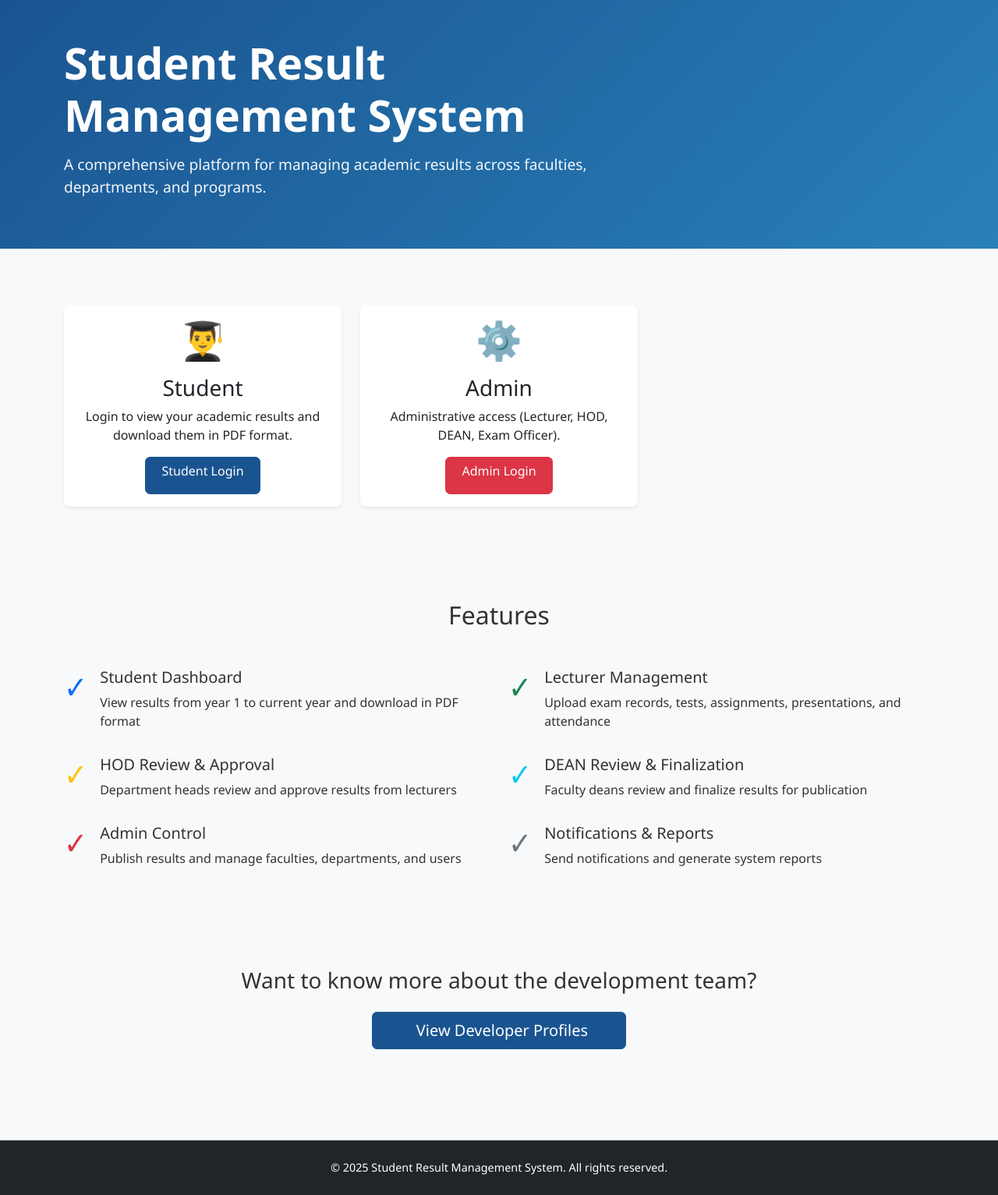
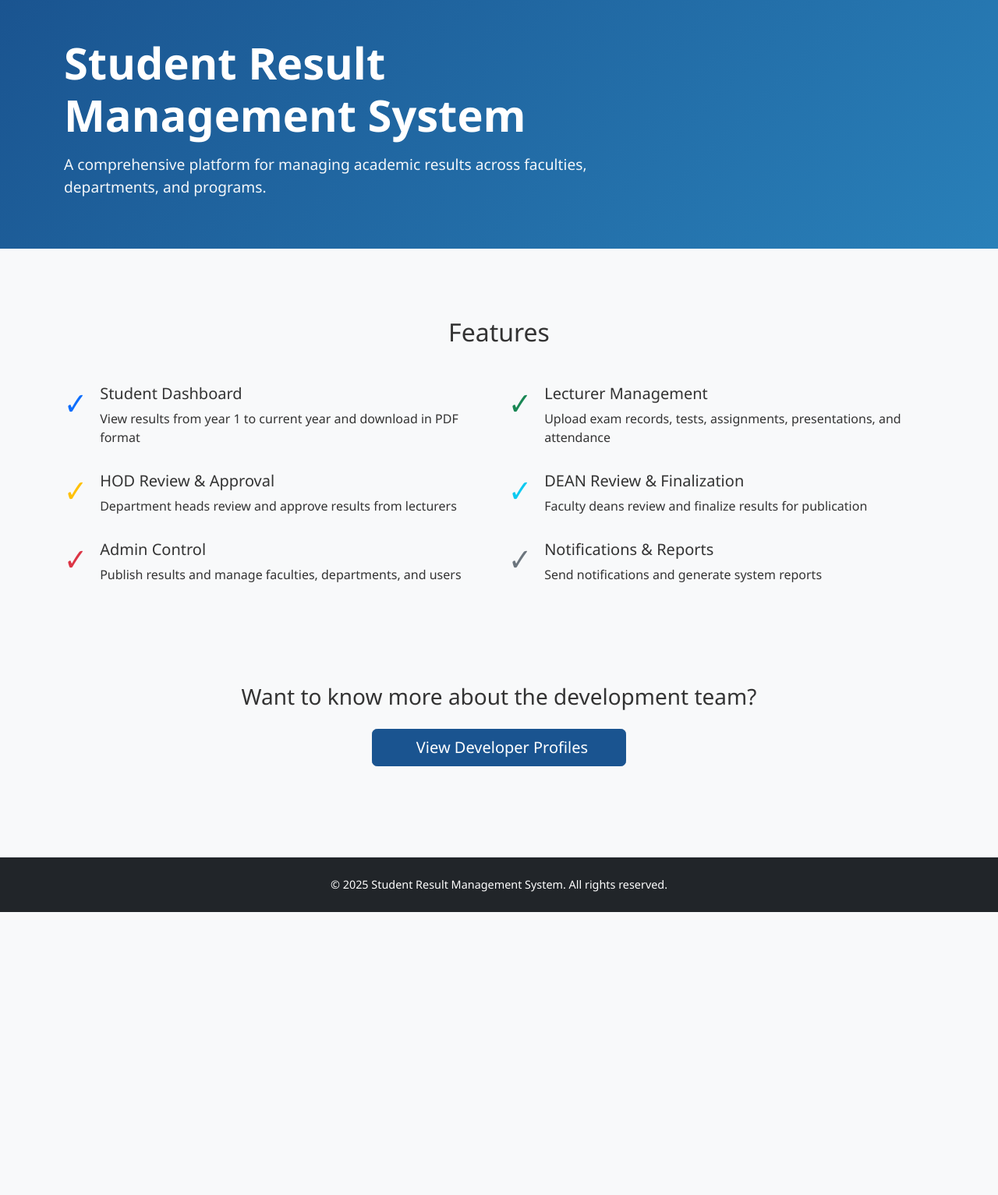
Before and after one commit to Kekeni-hub/etusl-result, a Django app: page / in a window 1280 px wide. Shown: the part 147-1680 px from the top of the page at 78% size. After the commit the page ends 1317 px from the top, so only its background shows below. Run offline with Django 5.2, Linux system fonts and the light colour scheme; a user stored in the database is signed in; data comes from the database, SQL or seed files in the repository; some libraries are stand-ins or nearby versions.

Commit message:
feat: move login options from home page to topbar dropdown menu

```diff
--- a/templates/base.html
+++ b/templates/base.html
@@ -174,8 +174,26 @@
                             </li>
                         {% endif %}
                     {% else %}
+                        <!-- Student Login -->
                         <li class="nav-item">
-                            <a class="nav-link" href="{% url 'home' %}">Home</a>
+                            <a class="nav-link" href="{% url 'student_login' %}">
+                                <i class="fas fa-user-graduate me-1"></i>Student
+                            </a>
+                        </li>
+
+                        <!-- Admin Dropdown -->
+                        <li class="nav-item dropdown">
+                            <a class="nav-link dropdown-toggle" href="#" id="adminDropdown" role="button" data-bs-toggle="dropdown" aria-expanded="false">
+                                <i class="fas fa-user-tie me-1"></i>Admin
+                            </a>
+                            <ul class="dropdown-menu dropdown-menu-end" aria-labelledby="adminDropdown">
+                                <li><a class="dropdown-item" href="{% url 'admin_portal' %}">All Admin Types</a></li>
+                                <li><hr class="dropdown-divider"></li>
+                                <li><a class="dropdown-item" href="{% url 'admin_login' %}">Exam Officer</a></li>
+                                <li><a class="dropdown-item" href="{% url 'lecturer_login' %}">Lecturer</a></li>
+                                <li><a class="dropdown-item" href="{% url 'hod_login' %}">HOD</a></li>
+                                <li><a class="dropdown-item" href="{% url 'dean_login' %}">Dean</a></li>
+                            </ul>
                         </li>
                     {% endif %}
                 </ul>
--- a/templates/home.html
+++ b/templates/home.html
@@ -9,34 +9,6 @@
             <div class="col-md-8">
                 <h1 class="display-4 fw-bold mb-3">Student Result Management System</h1>
                 <p class="lead">A comprehensive platform for managing academic results across faculties, departments, and programs.</p>
-            </div>
-        </div>
-    </div>
-</div>
-
-<div class="container my-5 pt-4">
-    <div class="row">
-        <!-- Student Login -->
-        <div class="col-md-4 mb-4">
-            <div class="card shadow-sm h-100 border-0">
-                <div class="card-body text-center">
-                    <div class="display-5 text-primary mb-3">👨‍🎓</div>
-                    <h3 class="card-title">Student</h3>
-                    <p class="card-text">Login to view your academic results and download them in PDF format.</p>
-                    <a href="{% url 'student_login' %}" class="btn btn-primary">Student Login</a>
-                </div>
-            </div>
-        </div>
-
-        <!-- Admin: single entry (covers Lecturer, HOD, DEAN, Exam Officer) -->
-        <div class="col-md-4 mb-4">
-            <div class="card shadow-sm h-100 border-0">
-                <div class="card-body text-center">
-                    <div class="display-5 text-danger mb-3">⚙️</div>
-                    <h3 class="card-title">Admin</h3>
-                    <p class="card-text">Administrative access (Lecturer, HOD, DEAN, Exam Officer).</p>
-                    <a href="{% url 'admin_portal' %}" class="btn btn-danger">Admin Login</a>
-                </div>
             </div>
         </div>
     </div>
```
